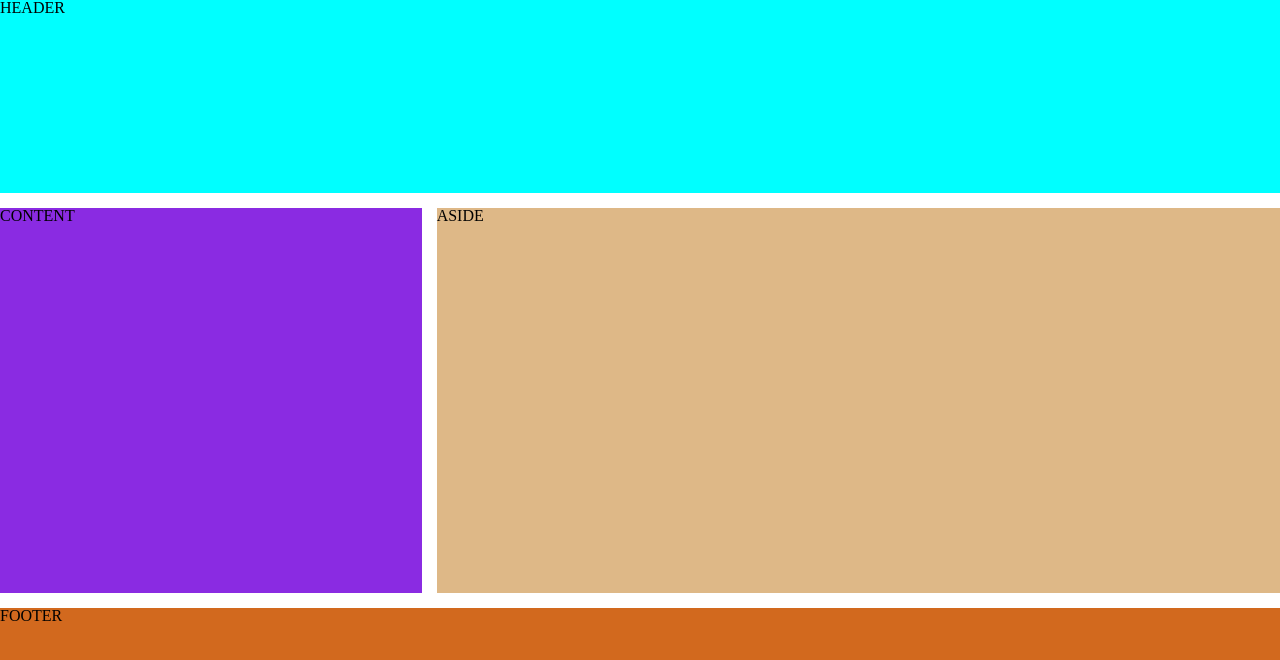
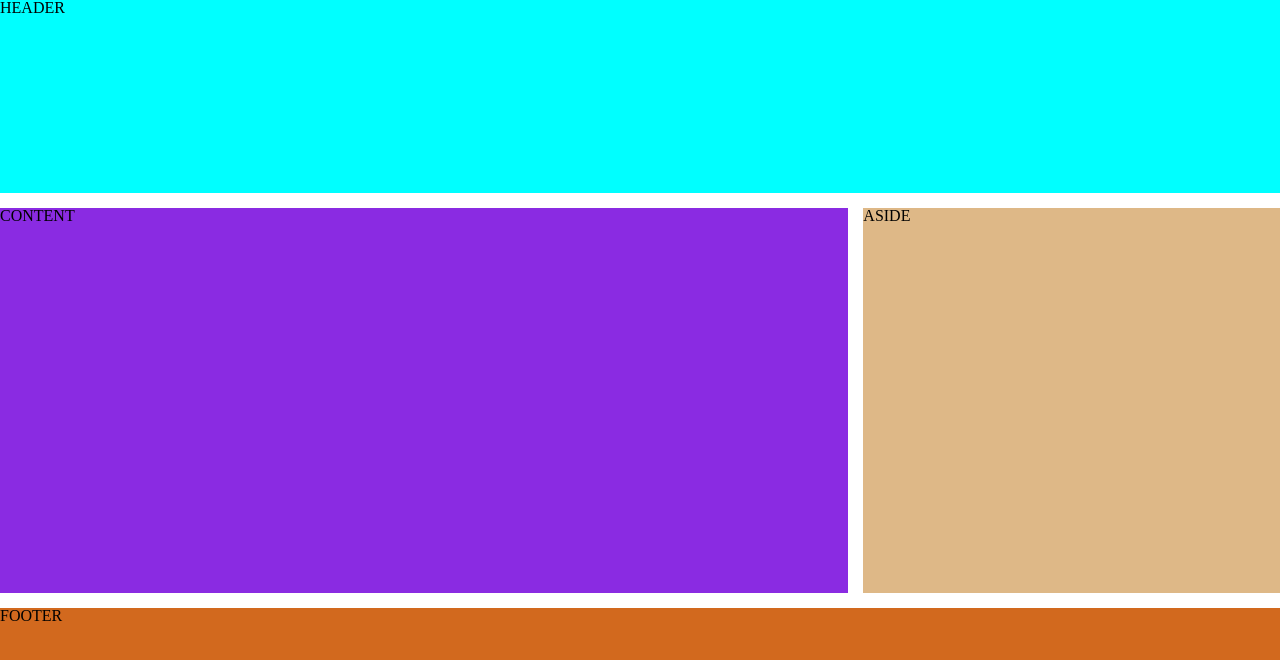
Before and after one commit to nicors/cssGrid, a plain HTML site: page index.html in a window 1280 px wide. Drawn offline with Linux system fonts and the light colour scheme.

Commit message:
Fixes structure

```diff
--- a/style.css
+++ b/style.css
@@ -1,11 +1,11 @@
 .container {
     height: 100vh;
     display: grid;
-    grid-template-columns: 1fr 2fr;
+    grid-template-columns: 1fr 1fr 1fr;
     grid-template-rows: 1fr 2fr 1fr;
-    grid-template-areas: "header header"
-                         "section aside"
-                         "footer footer";
+    grid-template-areas: "header header header"
+                         "section section aside"
+                         "footer footer footer";
     gap: 15px;
 }
 
```
